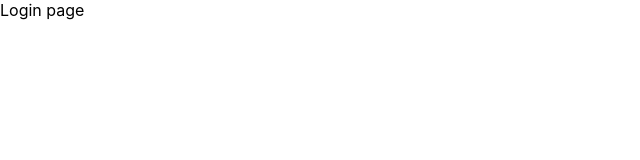
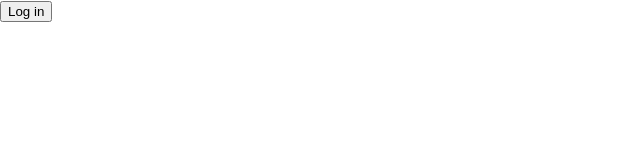
Before and after one commit to tobiolalusi/hello, a React (Create React App) app: page / in a window 1280 px wide. Shown: the top 160 px of the page, without its empty margins (0-640 px from the left). Built offline with nearby package versions, Linux system fonts and the light colour scheme.

Commit message:
base login page button

```diff
--- a/src/App.js
+++ b/src/App.js
@@ -7,6 +7,7 @@ const App = () => {
         <BrowserRouter>
             <Switch>
               <Route exact={true} path="/" component={Login} />
+              <Route exact={true} path="/login" component={Login} />
             </Switch>
         </BrowserRouter>
     )
--- a/src/auth/Login.js
+++ b/src/auth/Login.js
@@ -1,7 +1,11 @@
 import React from 'react';
 
 const Login = () => {
-	return "Login page"
+	return (
+		<button>
+			Log in
+		</button>
+	)
 }
 
 export default Login;
```
